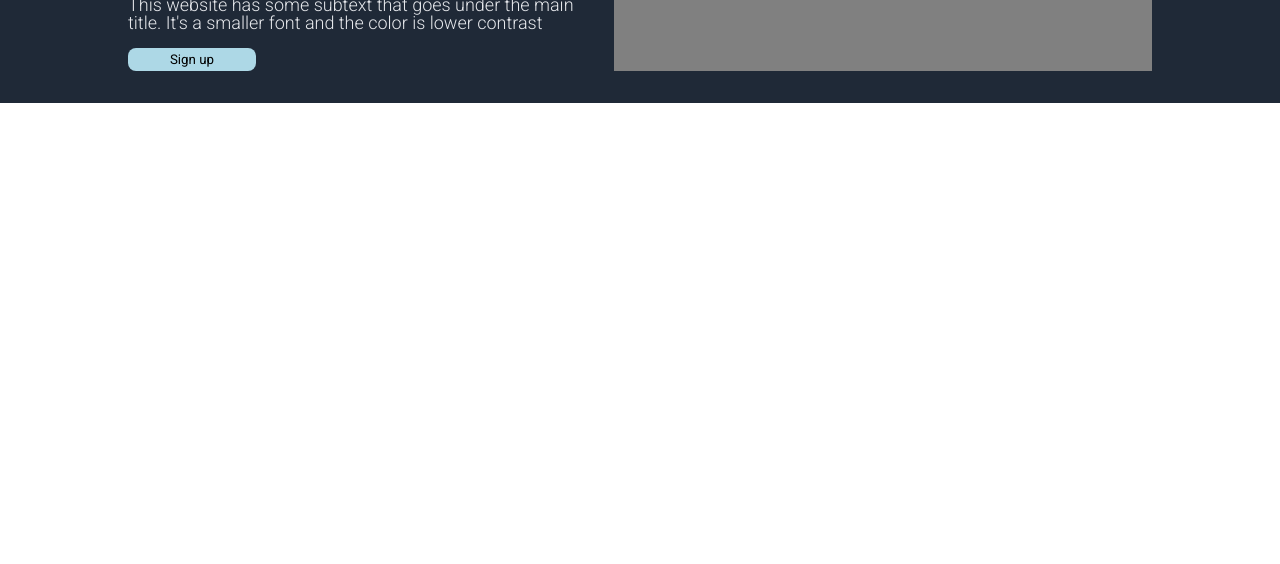
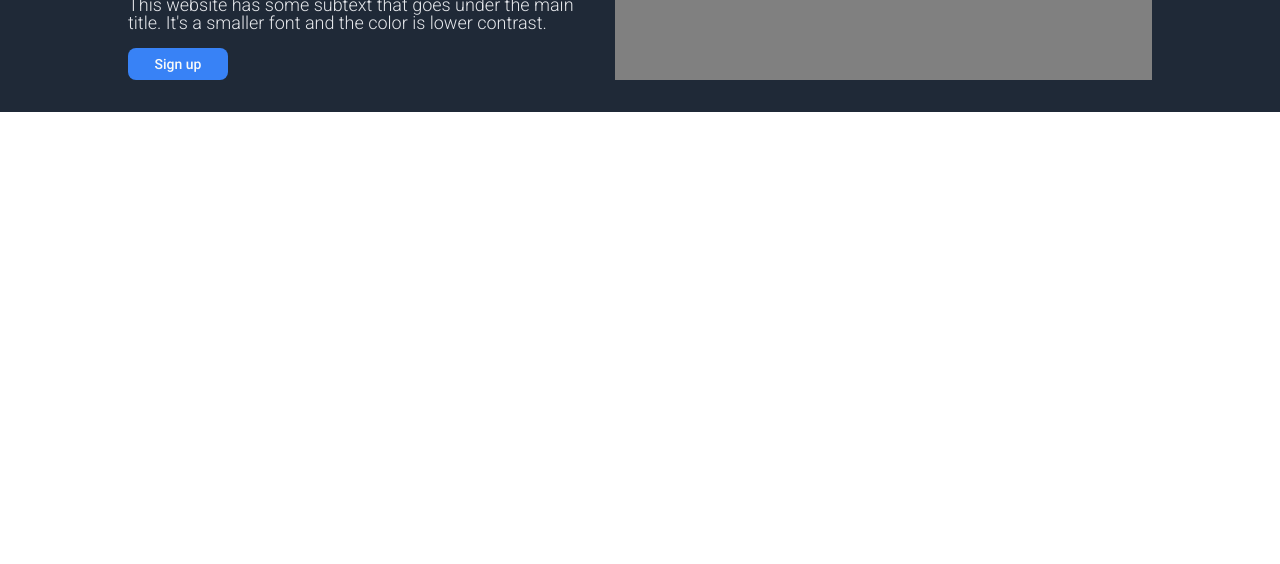
Before and after one commit to arturodelac/landing-page, a plain HTML site: page index.html in a window 1280 px wide. Shown: the part 236-800 px from the top of the page. Drawn offline with Linux system fonts and the light colour scheme.

Commit message:
Tweaked button look

```diff
--- a/index.html
+++ b/index.html
@@ -18,7 +18,7 @@
             <div class="landing-text">
                 <h1>This Website is awesome</h1>
                 <p>This website has some subtext that goes under the main title.
-                    It's a smaller font and the color is lower contrast</p>
+                    It's a smaller font and the color is lower contrast.</p>
                 <button>Sign up</button>
             </div>
             <div class="landing-image">
--- a/style.css
+++ b/style.css
@@ -96,10 +96,13 @@ section {
 }
 
 button {
-    width: 128px;
-    background-color: lightblue;
+    width: 100px;
+    background-color: #3882F6;
     border-radius: 8px;
-    padding: 4px 8px;
+    color: #F9FAF8;
+    font-weight: 500;
+    font-size: 14px;
+    padding: 8px;
     border-style: none;
 }
 
```
